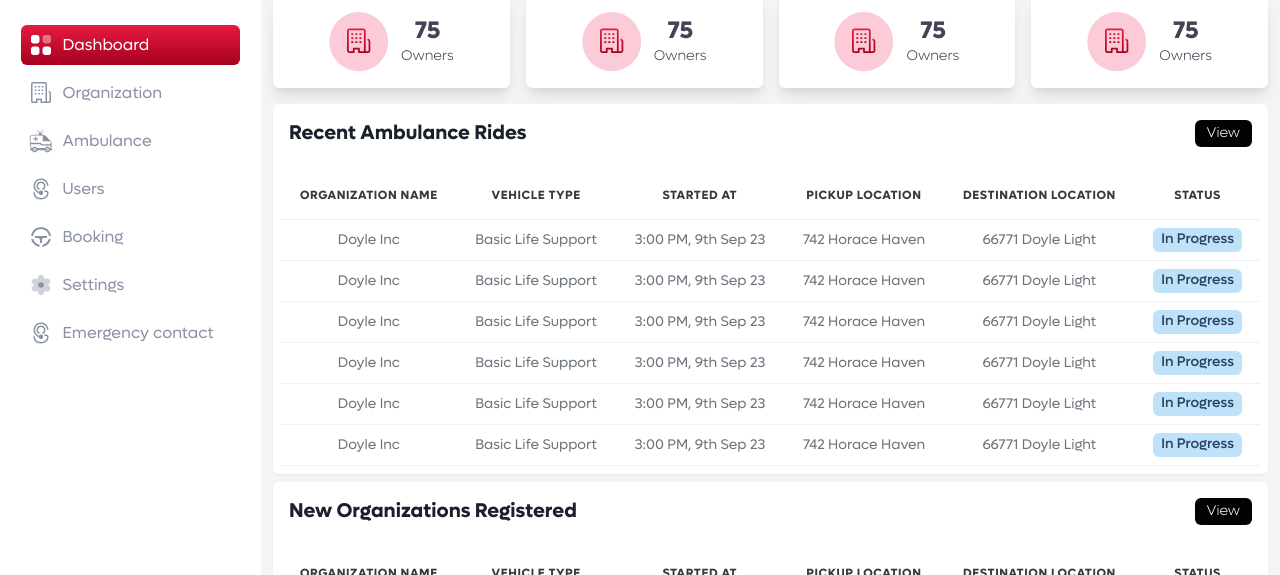
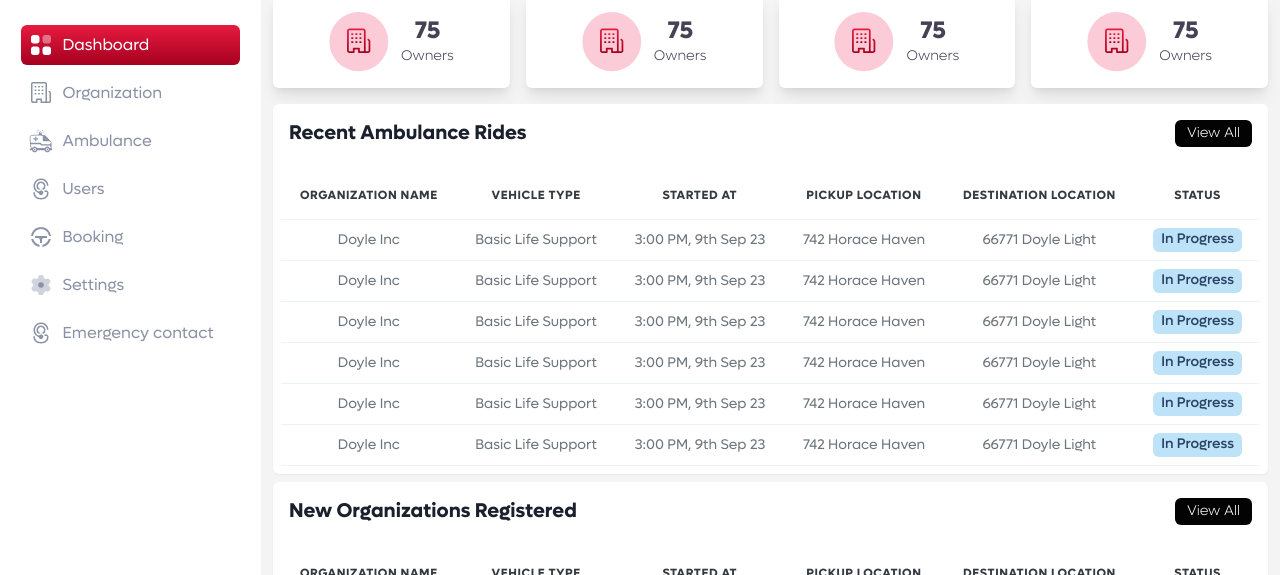
Before and after one commit to Zain-ul-din/bap-admin, a React (Vite) app: page / in a window 1280 px wide. Shown: the part 147-722 px from the top of the page. Built offline with nearby package versions, Linux system fonts and the light colour scheme.

Commit message:
updated: dashboard

```diff
--- a/src/components/Dashboard.tsx
+++ b/src/components/Dashboard.tsx
@@ -18,9 +18,7 @@ export default function Dashboard() {
 }
 
 const StatCards = ()=> {
-  return <Grid templateColumns={'repeat(4, 1fr)'} py={2} w={'100%'}
-    gap={4}
-  >
+  return <Grid templateColumns={'repeat(4, 1fr)'} py={2} w={'100%'}gap={4}>
     {new Array(4).fill(' ').map((_,i)=>{
       return <StatCard key={i}/>
     })}
--- a/src/components/shared/DataTable.tsx
+++ b/src/components/shared/DataTable.tsx
@@ -18,7 +18,7 @@ export default function DataTable({
       <Heading fontSize={'xl'}>{heading}</Heading>
       <Button size={'sm'} ml={'auto'}
         colorScheme="blackAlpha" px={3} fontWeight={'light'} height={'1.7rem'}>
-        View
+        View All
       </Button>
     </Flex>
     <TableContainer overflow={'auto'} w={'100%'}>
```
